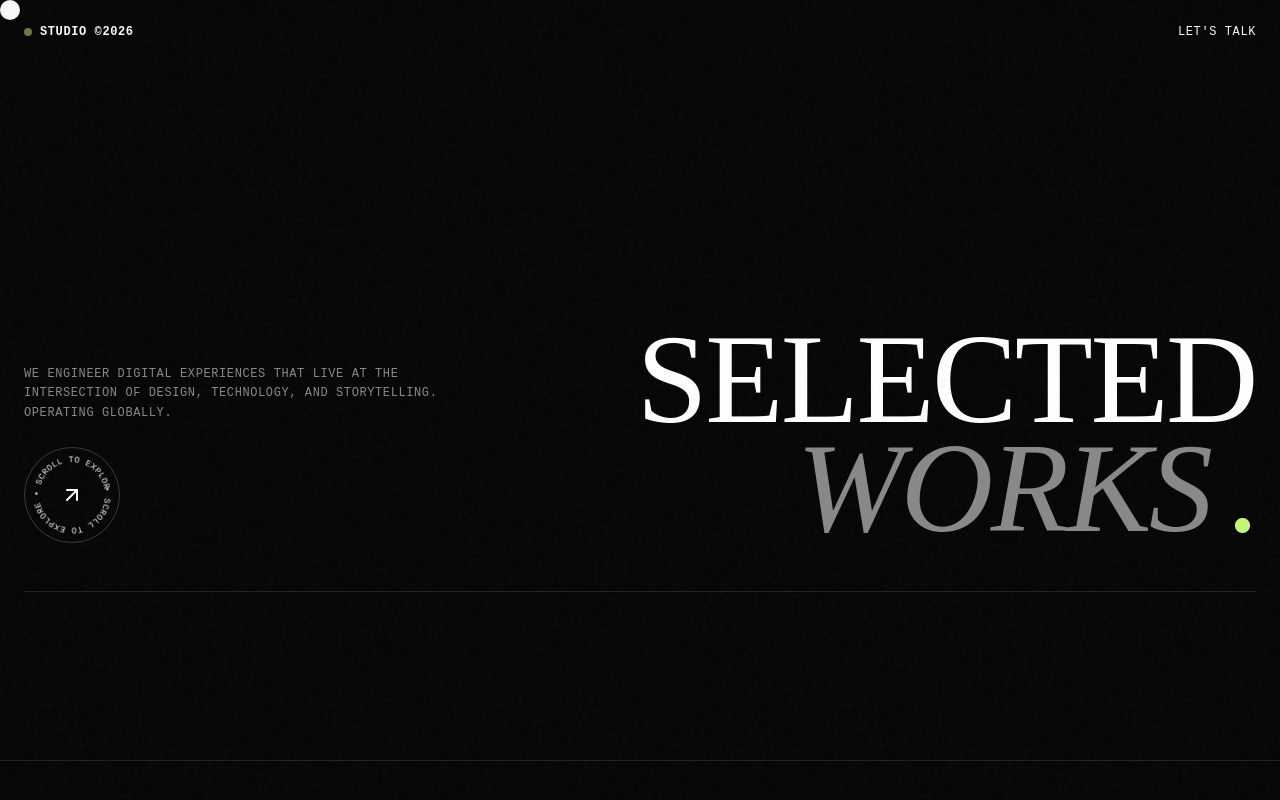
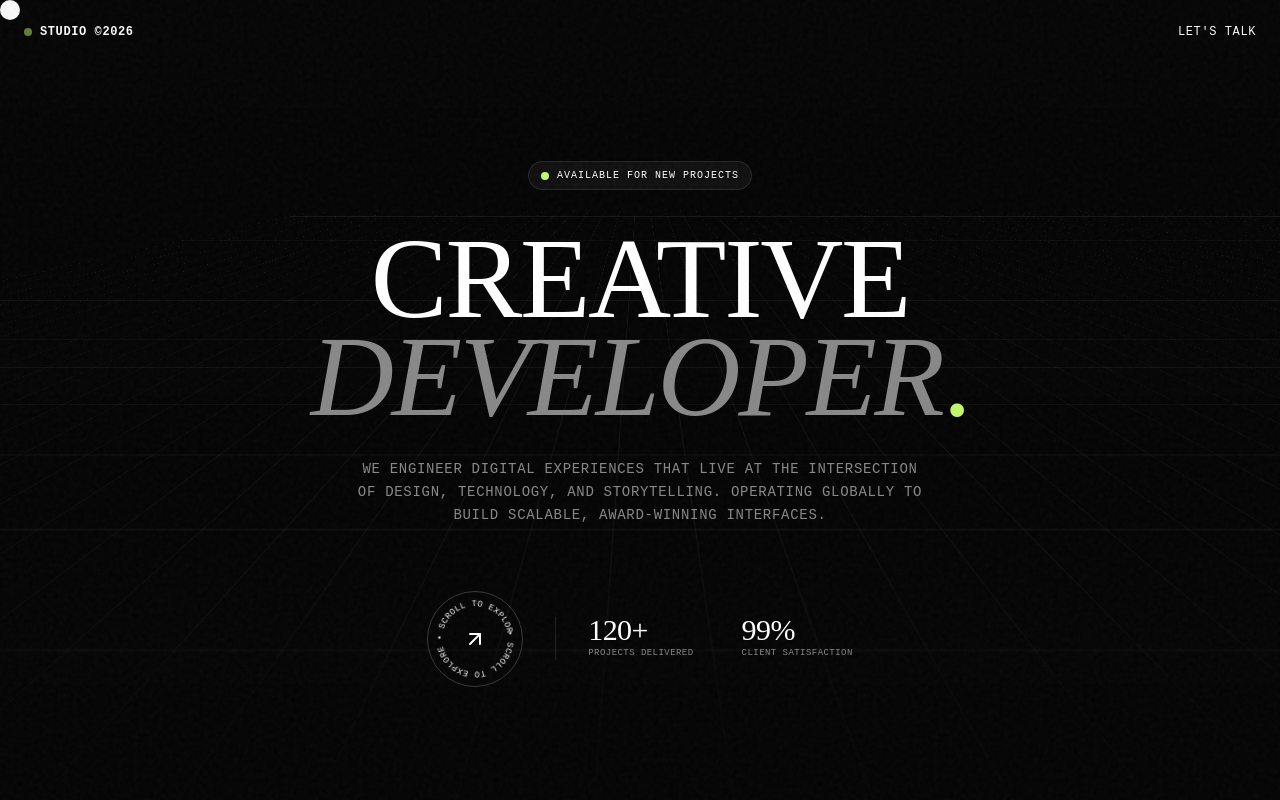
Before and after one commit to parthsharma17prs/projects-portfolio, a React (Vite) app: page / in a window 1280 px wide. Shown: the top 800 px of the page. Built offline with nearby package versions, Linux system fonts and the light colour scheme.

Commit message:
feat: complete centered hero redesign with 21st dev grid

```diff
--- a/src/App.jsx
+++ b/src/App.jsx
@@ -2,6 +2,7 @@ import React, { useEffect, useState, useRef } from 'react';
 import { motion, AnimatePresence } from 'framer-motion';
 import { ArrowUpRight } from 'lucide-react';
 import { shuffledProjects } from './data';
+import { RetroGrid } from './components/ui';
 import './index.css';
 
 // --- Custom Cursor Component ---
@@ -143,18 +144,49 @@ function App() {
       </nav>
 
       {/* Hero Section */}
-      <header className="relative min-h-[90vh] flex flex-col justify-end px-6 pb-20 max-w-[1600px] mx-auto">
-        <div className="flex flex-col gap-6 md:flex-row justify-between items-end mb-12 border-b border-brand-border pb-12">
+      <header className="relative min-h-[100vh] flex flex-col justify-center items-center text-center px-6 pb-20 pt-32 w-full overflow-hidden">
+        <RetroGrid />
+
+        <div className="relative z-10 flex flex-col items-center max-w-5xl mx-auto w-full">
+          <motion.div
+            initial={{ opacity: 0, scale: 0.9, y: 20 }}
+            animate={{ opacity: 1, scale: 1, y: 0 }}
+            transition={{ duration: 0.8, ease: [0.16, 1, 0.3, 1] }}
+            className="inline-flex items-center gap-2 px-3 py-1.5 rounded-full border border-white/10 bg-white/5 backdrop-blur-md text-white text-[10px] font-mono uppercase tracking-widest mb-10 hover-target"
+          >
+            <span className="relative flex h-2 w-2">
+              <span className="animate-ping absolute inline-flex h-full w-full rounded-full bg-brand-accent opacity-75"></span>
+              <span className="relative inline-flex rounded-full h-2 w-2 bg-brand-accent"></span>
+            </span>
+            Available for new projects
+          </motion.div>
+
+          <motion.h1
+            initial={{ opacity: 0, y: 50 }}
+            animate={{ opacity: 1, y: 0 }}
+            transition={{ duration: 1.2, ease: [0.16, 1, 0.3, 1], delay: 0.2 }}
+            className="display-title text-[12vw] md:text-[9vw] font-normal leading-[0.85] uppercase mb-8"
+          >
+            Creative <br />
+            <span className="italic text-brand-gray">Developer</span><span className="text-brand-accent">.</span>
+          </motion.h1>
+
+          <motion.p
+            initial={{ opacity: 0, y: 20 }}
+            animate={{ opacity: 1, y: 0 }}
+            transition={{ duration: 1, ease: [0.16, 1, 0.3, 1], delay: 0.4 }}
+            className="mono-tag text-xs md:text-sm text-brand-gray max-w-xl mx-auto leading-relaxed mb-16"
+          >
+            We engineer digital experiences that live at the intersection of design, technology, and storytelling. Operating globally to build scalable, award-winning interfaces.
+          </motion.p>
+
           <motion.div
             initial={{ opacity: 0, y: 20 }}
             animate={{ opacity: 1, y: 0 }}
-            transition={{ duration: 1, ease: [0.16, 1, 0.3, 1] }}
-            className="max-w-md"
+            transition={{ duration: 1, ease: [0.16, 1, 0.3, 1], delay: 0.5 }}
+            className="flex flex-col sm:flex-row gap-8 items-center justify-center w-full"
           >
-            <p className="mono-tag text-xs text-brand-gray mb-6 leading-relaxed">
-              We engineer digital experiences that live at the intersection of design, technology, and storytelling. Operating globally.
-            </p>
-            <div className="w-24 h-24 border border-white/20 rounded-full flex items-center justify-center relative hover-target group">
+            <div className="w-24 h-24 border border-white/20 rounded-full flex items-center justify-center relative hover-target group cursor-pointer" onClick={() => window.scrollTo(0, window.innerHeight)}>
               <svg viewBox="0 0 100 100" className="w-full h-full animate-spin-slow absolute inset-0">
                 <path id="circlePath" d="M 50, 50 m -35, 0 a 35,35 0 1,1 70,0 a 35,35 0 1,1 -70,0" fill="transparent" />
                 <text className="mono-tag text-[9px] fill-white tracking-widest">
@@ -163,18 +195,17 @@ function App() {
               </svg>
               <ArrowUpRight className="text-white group-hover:rotate-45 transition-transform" />
             </div>
-          </motion.div>
 
-          <motion.div
-            initial={{ opacity: 0, y: 50 }}
-            animate={{ opacity: 1, y: 0 }}
-            transition={{ duration: 1.2, ease: [0.16, 1, 0.3, 1], delay: 0.2 }}
-            className="text-right"
-          >
-            <h1 className="display-title text-[15vw] md:text-[10vw] font-normal leading-[0.8] uppercase">
-              Selected <br />
-              <span className="italic text-brand-gray pr-4">Works</span><span className="text-brand-accent">.</span>
-            </h1>
+            <div className="flex gap-12 text-left border-l border-white/10 pl-8 hidden sm:flex">
+               <div>
+                 <p className="text-white text-3xl display-title">120+</p>
+                 <p className="mono-tag text-[9px] text-brand-gray mt-1">Projects Delivered</p>
+               </div>
+               <div>
+                 <p className="text-white text-3xl display-title">99%</p>
+                 <p className="mono-tag text-[9px] text-brand-gray mt-1">Client Satisfaction</p>
+               </div>
+            </div>
           </motion.div>
         </div>
       </header>
--- a/src/components/ui.jsx
+++ b/src/components/ui.jsx
@@ -26,13 +26,27 @@ export const DotPattern = ({ className, width = 16, height = 16, cx = 1, cy = 1,
   );
 };
 
-// 2. Shiny Button
+// 2. Retro Grid (21st.dev style)
+export const RetroGrid = ({ className }) => {
+  return (
+    <div className={cn("pointer-events-none absolute h-full w-full overflow-hidden opacity-50 [perspective:200px]", className)}>
+      {/* Grid */}
+      <div className="absolute inset-0 [transform:rotateX(35deg)]">
+        <div className="animate-grid [background-repeat:repeat] [background-size:60px_60px] [height:300vh] [inset:0%_0px] [margin-left:-50%] [transform-origin:100%_0_0] [width:600vw] [background-image:linear-gradient(to_right,rgba(255,255,255,0.2)_1px,transparent_0),linear-gradient(to_bottom,rgba(255,255,255,0.2)_1px,transparent_0)]" />
+      </div>
+      {/* Background Gradient Mask */}
+      <div className="absolute inset-0 bg-gradient-to-t from-brand-dark to-transparent to-90%" />
+    </div>
+  );
+};
+
+// 3. Shiny Button
 export const ShinyButton = ({ text = "Shiny Button", className, onClick }) => {
   return (
     <button
       onClick={onClick}
       className={cn(
-        "relative flex h-12 items-center justify-center overflow-hidden rounded-full bg-brand-surface px-8 py-2 font-medium text-white shadow-xl ring-1 ring-white/10 transition-transform active:scale-95",
+        "relative flex h-12 items-center justify-center overflow-hidden rounded-full bg-brand-surface px-8 py-2 font-medium text-white shadow-xl ring-1 ring-white/10 transition-transform active:scale-95 hover:ring-white/30",
         className
       )}
       style={{ '--shimmer-width': '200px' }}
@@ -43,7 +57,7 @@ export const ShinyButton = ({ text = "Shiny Button", className, onClick }) => {
   );
 };
 
-// 3. Border Beam
+// 4. Border Beam
 export const BorderBeam = ({ className, duration = 15, size = 200, colorFrom = "var(--color-brand-accent)", colorTo = "transparent" }) => {
   return (
     <div
@@ -67,7 +81,7 @@ export const BorderBeam = ({ className, duration = 15, size = 200, colorFrom = "
   );
 };
 
-// 4. Marquee
+// 5. Marquee
 export const Marquee = ({ className, reverse, pauseOnHover = false, children, repeat = 4 }) => {
   return (
     <div
@@ -94,7 +108,7 @@ export const Marquee = ({ className, reverse, pauseOnHover = false, children, re
   );
 };
 
-// 5. Animated Text Word by Word
+// 6. Animated Text Word by Word
 export const AnimatedText = ({ text, className }) => {
   const words = text.split(" ");
 
--- a/src/index.css
+++ b/src/index.css
@@ -12,6 +12,10 @@
   --color-brand-accent: #C2F970; /* Keep the pop of lime */
   --color-brand-gray: #888888;
   --color-brand-border: #1f1f1f;
+}
+
+html {
+  scroll-behavior: smooth;
 }
 
 body {
@@ -114,3 +118,12 @@ body {
 .row-border {
   border-bottom: 1px solid var(--color-brand-border);
 }
+
+/* Grid Animation */
+@keyframes grid {
+  0% { transform: translateY(-50%); }
+  100% { transform: translateY(0); }
+}
+.animate-grid {
+  animation: grid 15s linear infinite;
+}
```
